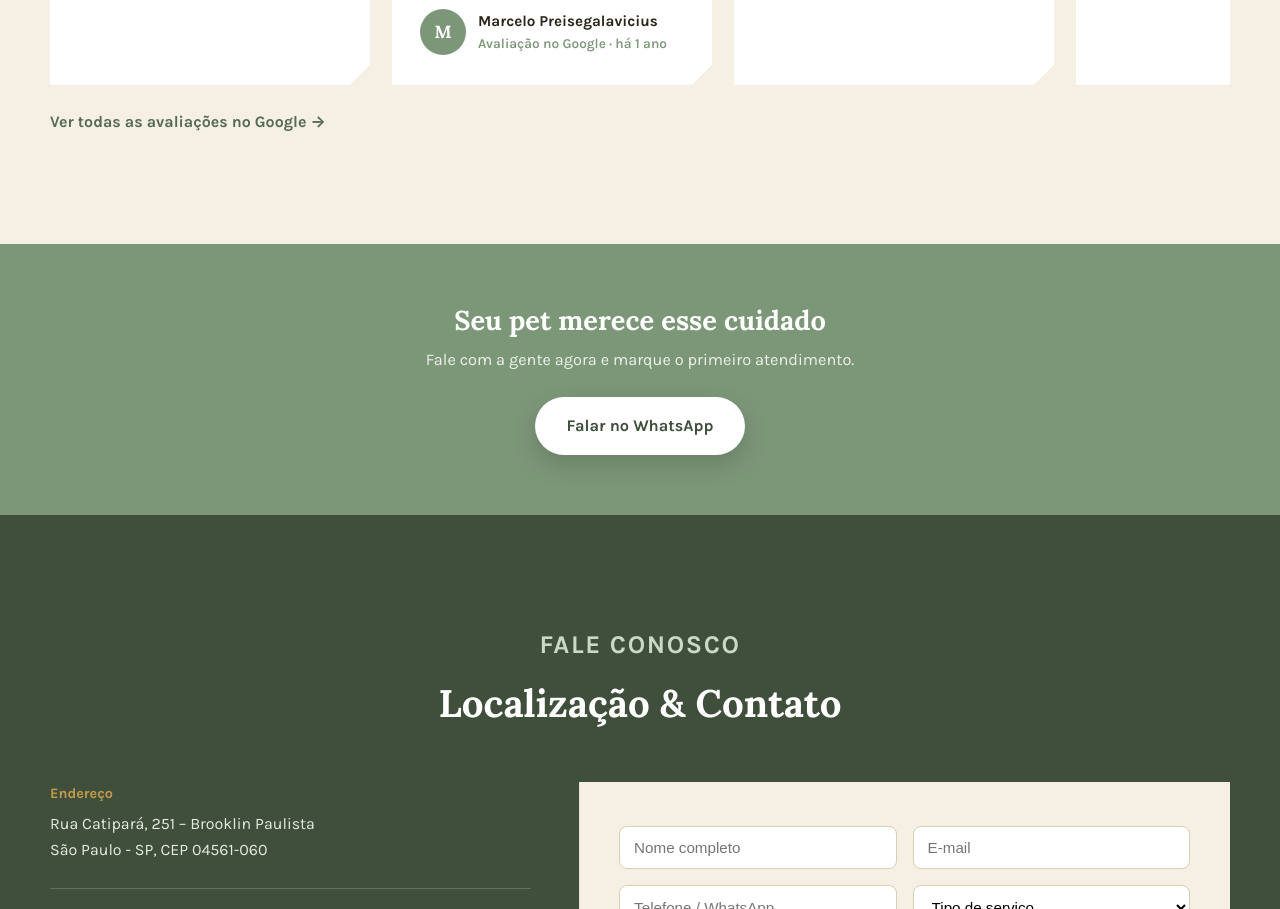
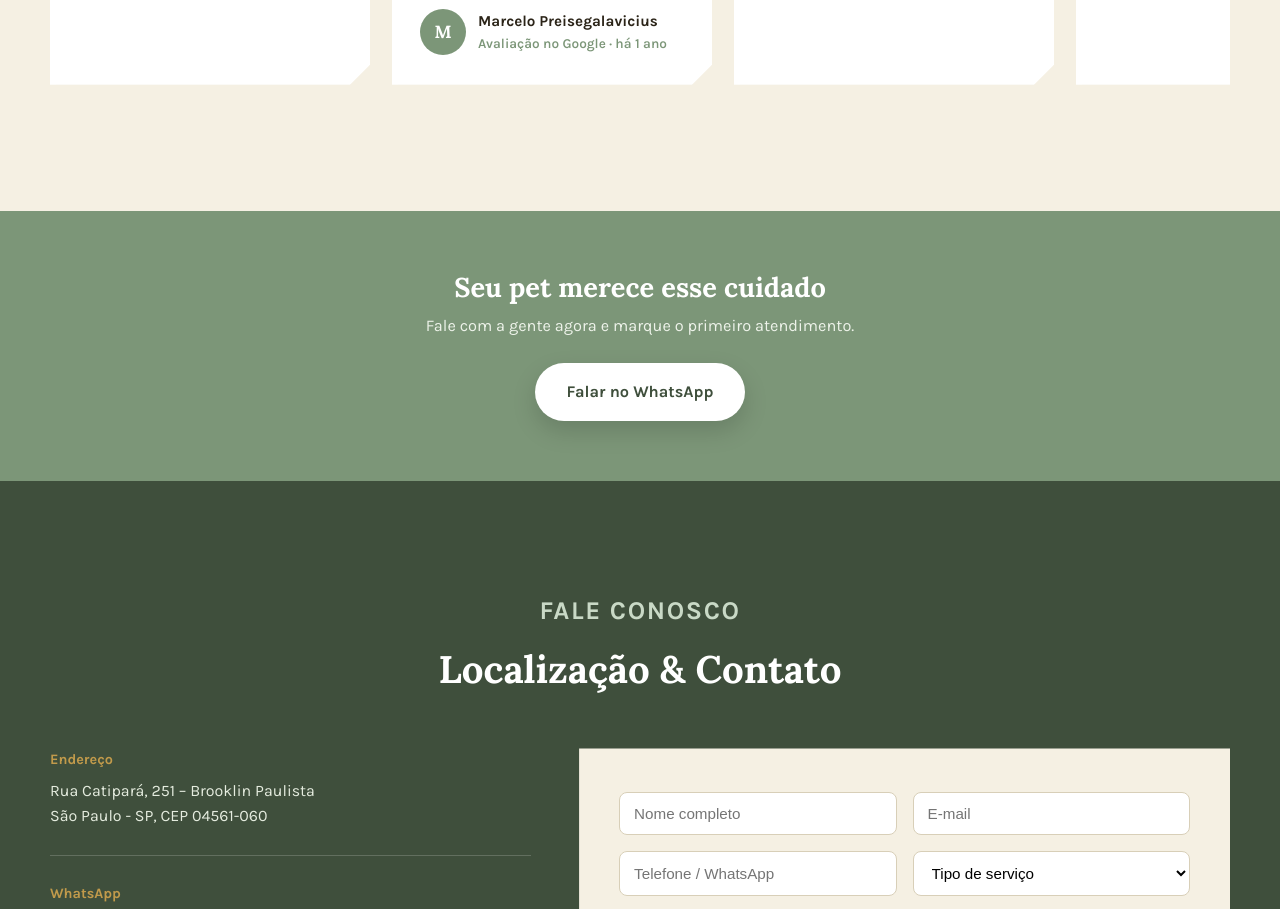
Before and after one commit to glouzada/toca-das-patas, a Next.js app: page / in a window 1280 px wide. Shown: the part 4542-5451 px from the top of the page. Built offline with nearby package versions, Linux system fonts and the light colour scheme.

Commit message:
Remove external Google reviews link to keep visitors focused on WhatsApp conversion

```diff
--- a/src/pages/index.module.css
+++ b/src/pages/index.module.css
@@ -519,13 +519,6 @@
   right: -18px;
 }
 
-.reviewsLink {
-  display: inline-block;
-  margin-top: 8px;
-  font-weight: 700;
-  color: var(--color-primary-deep);
-}
-
 @media (max-width: 900px) {
   .carouselArrow {
     display: none;
--- a/src/pages/index.tsx
+++ b/src/pages/index.tsx
@@ -2,8 +2,6 @@ import { useState, useRef } from 'react'
 import Head from 'next/head'
 import styles from './index.module.css'
 import { useReveal, useScrollY } from '@/hooks/useReveal'
-
-const GOOGLE_REVIEWS_URL = 'https://share.google/kcR2hkNv9Y5TBP4EM'
 
 const googleReviews = [
   { name: 'Marcelo Vieira', timeAgo: 'há 6 meses', quote: 'Sou cliente a muitos anos, excelente serviço, variedade de produtos e remédios!' },
@@ -368,15 +366,6 @@ export default function Home() {
               </svg>
             </button>
           </div>
-
-          <a
-            href={GOOGLE_REVIEWS_URL}
-            target="_blank"
-            rel="noopener noreferrer"
-            className={styles.reviewsLink}
-          >
-            Ver todas as avaliações no Google →
-          </a>
         </div>
       </section>
 
```
